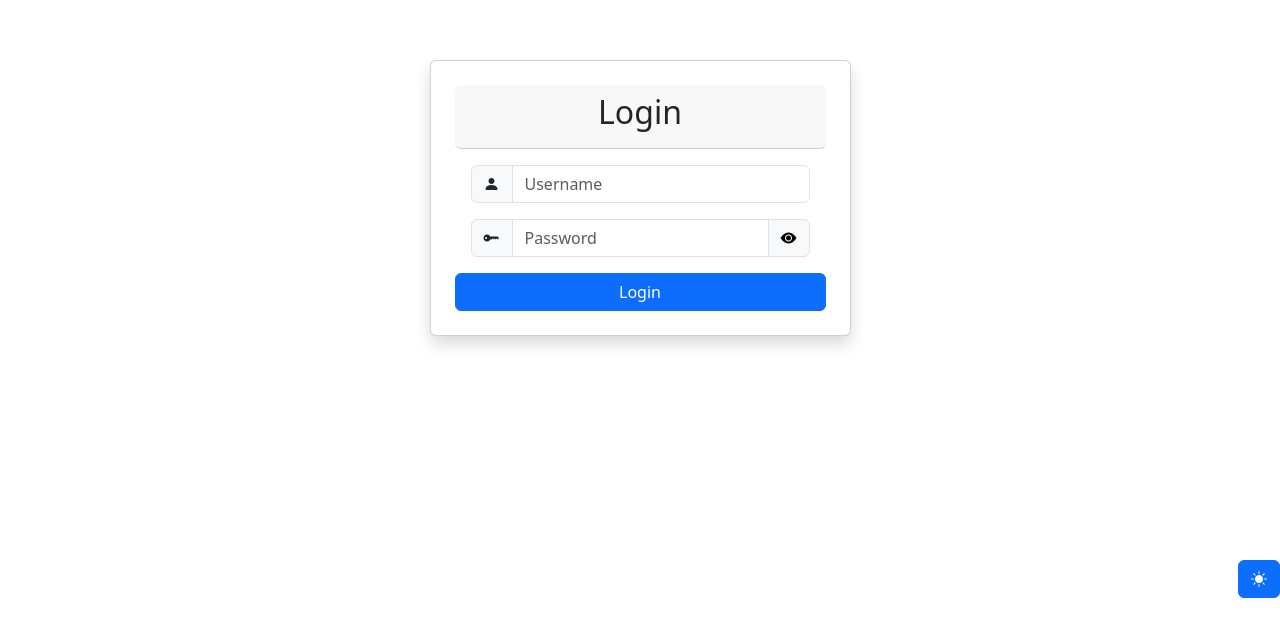
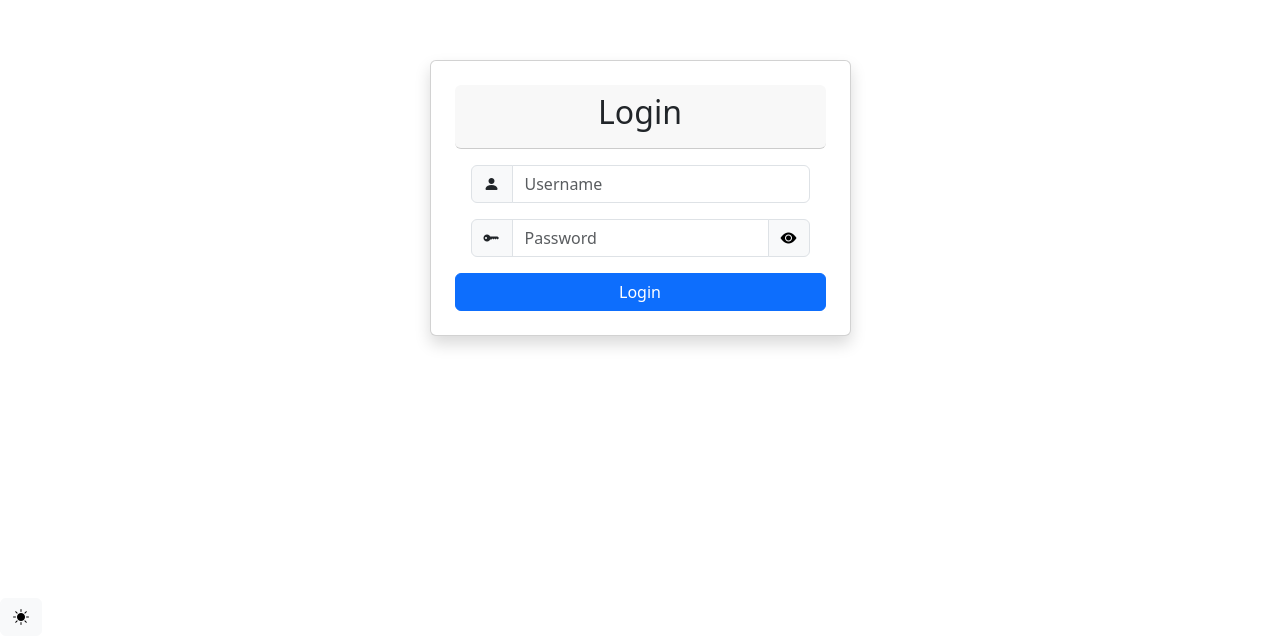
Before and after one commit to HLoc26/HomeQuest, a React (Vite) app in the folder UI/: page /login in a window 1280 px wide. Shown: the part 202-838 px from the top of the page. Before the commit the page ends 800 px from the top, so only its background shows below. Built offline with nearby package versions, Linux system fonts and the light colour scheme.

Commit message:
refactor: adjust styling

```diff
--- a/UI/src/components/ThemeButton/ThemeButton.jsx
+++ b/UI/src/components/ThemeButton/ThemeButton.jsx
@@ -18,7 +18,7 @@ function ThemeButton() {
 	};
 
 	return (
-		<Button className="position-absolute bottom-0 end-0" onClick={handleChangeTheme}>
+		<Button onClick={handleChangeTheme} variant={theme}>
 			{theme == "light" ? <i className="bi bi-sun-fill"></i> : <i className="bi bi-moon-fill"></i>}
 		</Button>
 	);
```
